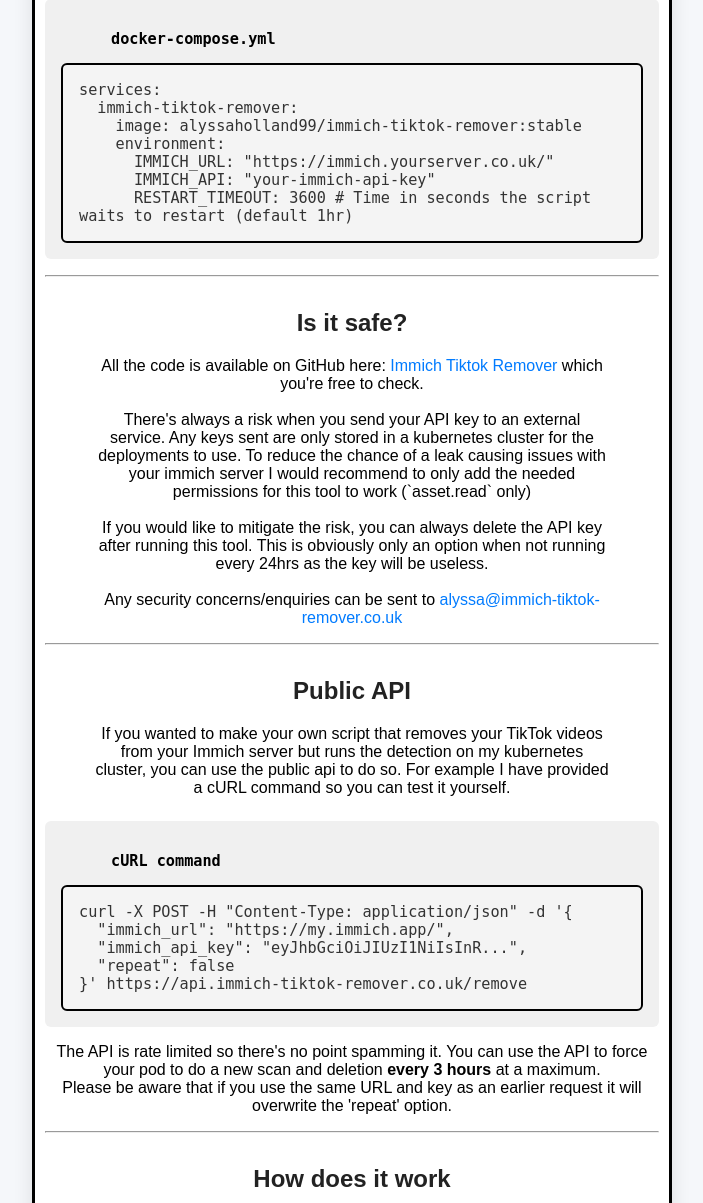
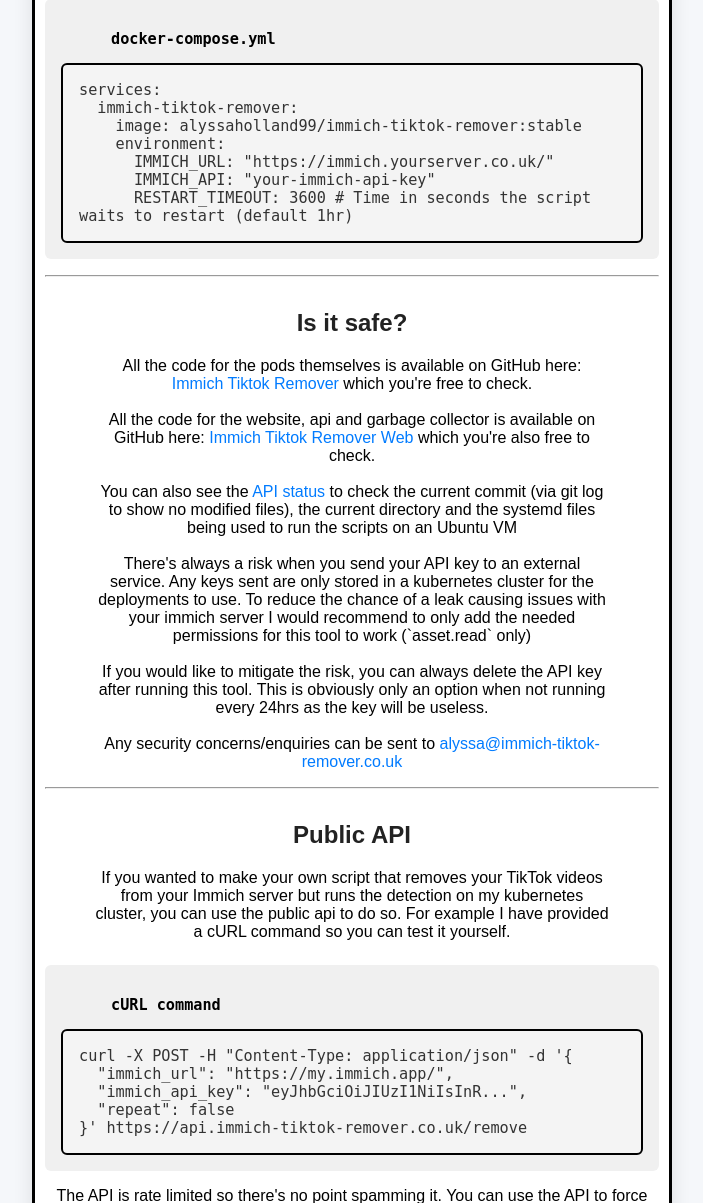
Before and after one commit to alyssaholland99/immich-tiktok-remover-web, a Flask app: page / in a window 1280 px wide. Shown: the part 1310-2513 px from the top of the page, without its empty margins (288-991 px from the left). Run offline with Flask 2, Linux system fonts and the light colour scheme.

Commit message:
Added more data to the is it safe column

```diff
--- a/site/templates/index.html
+++ b/site/templates/index.html
@@ -68,7 +68,12 @@
         <hr>
         <h2>Is it safe?</h2>
             <p>
-                All the code is available on GitHub here: <a href="https://github.com/mxc2/immich-tiktok-remover">Immich Tiktok Remover</a> which you're free to check.
+                All the code for the pods themselves is available on GitHub here: <a href="https://github.com/mxc2/immich-tiktok-remover">Immich Tiktok Remover</a> which you're free to check.
+                <br><br>
+                All the code for the website, api and garbage collector is available on GitHub here: <a href="https://github.com/alyssaholland99/immich-tiktok-remover-web">Immich Tiktok Remover Web</a> which you're also free to check.
+                <br><br>
+                You can also see the <a href="https://api.immich-tiktok-remover.co.uk/status">API status</a> to check the current commit (via git log to show no modified files), the current directory
+                and the systemd files being used to run the scripts on an Ubuntu VM
                 <br><br>
                 There's always a risk when you send your API key to an external service. Any keys sent are only stored in a kubernetes cluster for the deployments to use.
                 To reduce the chance of a leak causing issues with your immich server I would recommend to only add the needed permissions for this tool to work (`asset.read` only)
```
